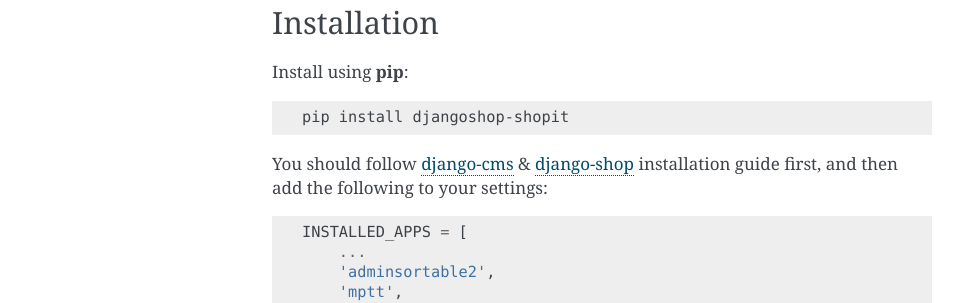
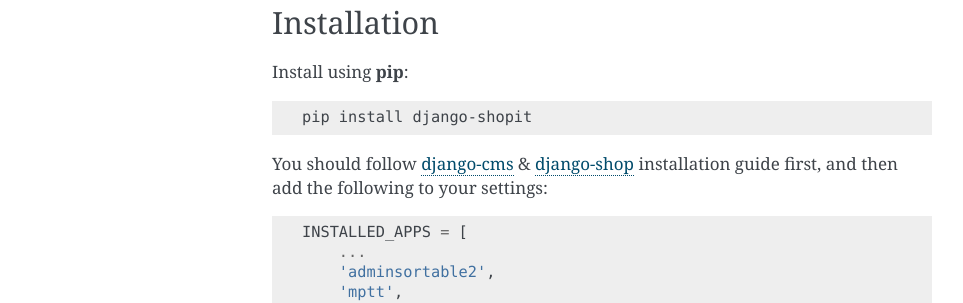
Before and after one commit to dinoperovic/django-shopit, a Sphinx documentation site: the page built from docs/getting_started.rst, in a window 1280 px wide and 900 px high. Shown: the part 447-750 px from the top of the window, without its empty margins (148-1111 px from the left). Built offline with Sphinx 7.4.7, drawn with Linux system fonts in a browser that asks for light colours.

Commit message:
rename to shopit

```diff
--- a/docs/conf.py
+++ b/docs/conf.py
@@ -130,7 +130,7 @@
 #
 html_theme_options = {
     'github_user': 'dinoperovic',
-    'github_repo': 'djangoshop-shopit',
+    'github_repo': 'django-shopit',
     'github_button': True,
     'travis_button': True,
     'codecov_button': True,
--- a/docs/getting_started.rst
+++ b/docs/getting_started.rst
@@ -24,7 +24,7 @@
 
 .. code:: bash
 
-    pip install djangoshop-shopit
+    pip install django-shopit
 
 You should follow django-cms_ & django-shop_ installation guide first, and then add the following to your settings:
 
--- a/setup.py
+++ b/setup.py
@@ -24,12 +24,12 @@
 setup(
     author='Dino Perovic',
     author_email='dino.perovic@gmail.com',
-    name='djangoshop-shopit',
+    name='django-shopit',
     version=shopit.__version__,
     description='Fully featured shop application built on djangoSHOP framework.',
     long_description=open('README.md').read(),
     long_description_content_type='text/markdown',
-    url='https://github.com/dinoperovic/djangoshop-shopit',
+    url='https://github.com/dinoperovic/django-shopit',
     license='BSD License',
     platforms=['OS Independent'],
     classifiers=CLASSIFIERS,
--- a/shopit/__init__.py
+++ b/shopit/__init__.py
@@ -7,11 +7,11 @@
  2. git add shopit/__init__.py
  3. git commit -m 'Bump to <version>'
  4. git push
- 5. Make sure all tests pass on https://travis-ci.org/dinoperovic/djangoshop-shopit
+ 5. Make sure all tests pass on https://travis-ci.org/dinoperovic/django-shopit
  6. git tag <version>
  7. git push --tags
  8. python setup.py sdist
- 9. twine upload dist/djangoshop-shopit-<version>.tar.gz
+ 9. twine upload dist/django-shopit-<version>.tar.gz
 10. Done!
 """
 __version__ = '0.4.3'
```
Also changed, not shown: README.md (+8 -8 lines), example/README.md.
